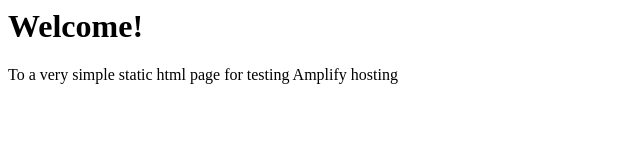
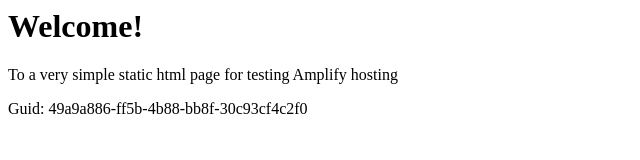
Before and after one commit to aws-aemilia-sin/Github-PR-Commit-Integration-Test-DoNotTouch-Gith-OKSLNVO2-v1-preprod-ap-southeast-1, a website: page src/index.html in a window 1280 px wide. Shown: the whole page, without its empty margins (0-640 px from the left). Drawn offline with Linux system fonts and the light colour scheme.

Commit message:
commit from integ tests

```diff
--- a/src/index.html
+++ b/src/index.html
@@ -1,3 +1,5 @@
+
+
 <html lang="en">
 
 <head>
@@ -10,6 +12,6 @@
 <body>
     <h1>Welcome!</h1>
     <p>To a very simple static html page for testing Amplify hosting</p>
-</body>
+    <p>Guid: 49a9a886-ff5b-4b88-bb8f-30c93cf4c2f0</p></body>
 
 </html>
```
